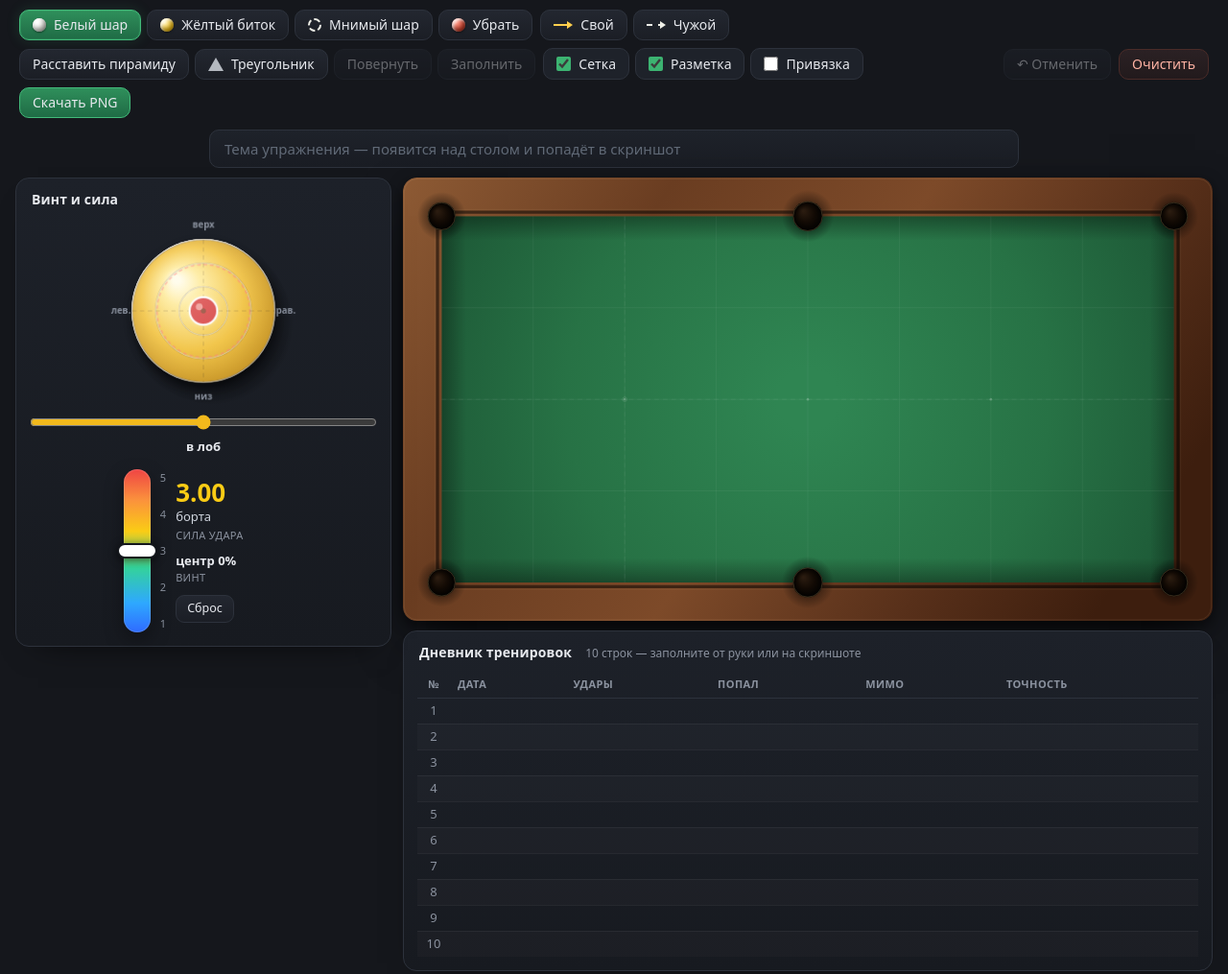
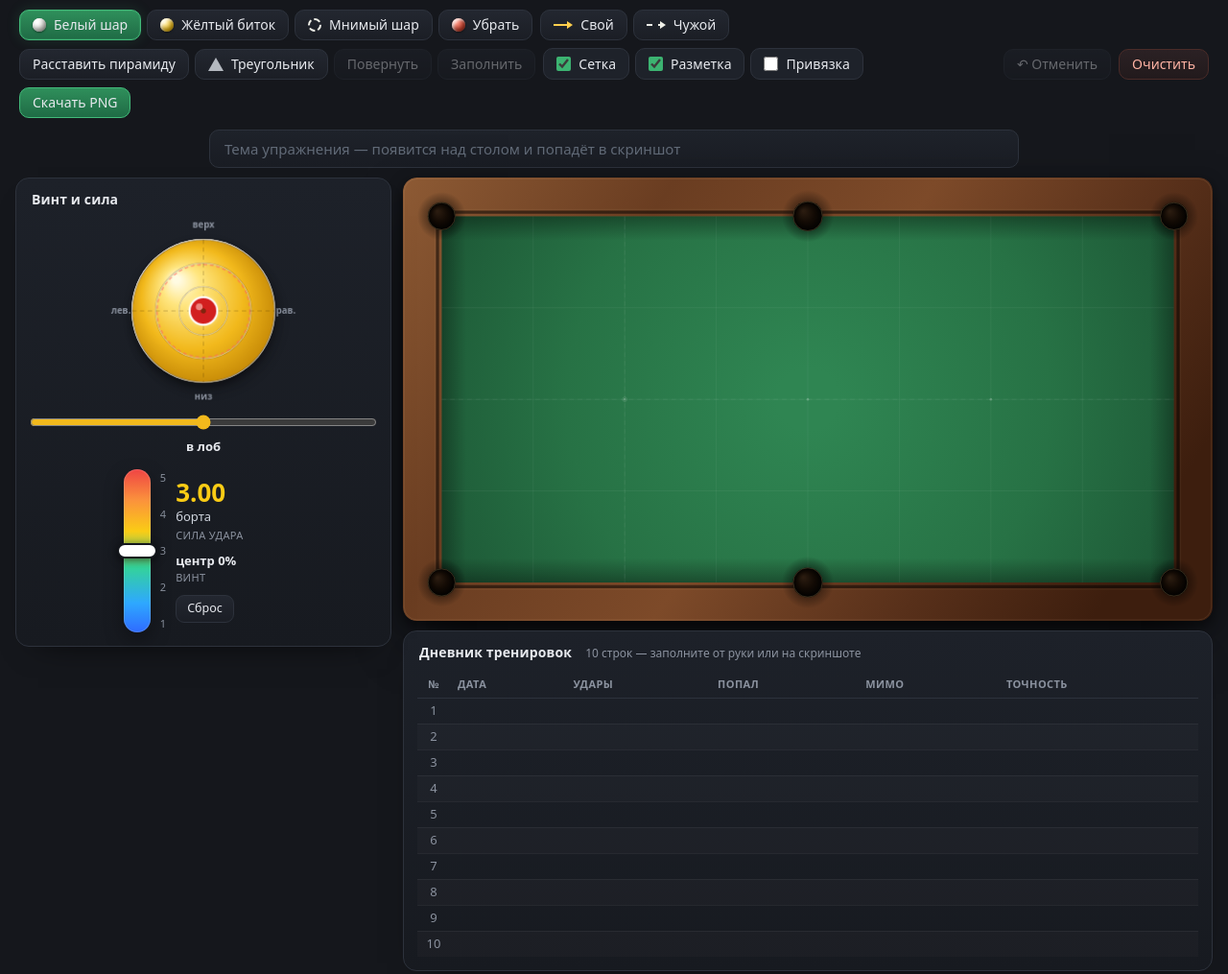
Before and after one commit to billiardpyramid/tournirs, a website: page trainer.html in a window 1280 px wide. Shown: the top 1015 px of the page at 96% size. Drawn offline with Linux system fonts and the light colour scheme.

Commit message:
Биток яркий, белый прицельный шар полупрозрачный поверх него

```diff
--- a/trainer.html
+++ b/trainer.html
@@ -325,16 +325,8 @@ body{background:#15171c;color:#e7e9ee;font:14px/1.45 system-ui,-apple-system,"Se
     opacity:0.4;
     background:radial-gradient(circle at 34% 30%, rgba(255,255,255,.9), rgba(236,236,230,.5) 62%, rgba(150,150,144,.35));
   }
-  /* тень битка: смещена вниз-вправо и лежит МЕЖДУ белым шаром и битком,
-     поэтому ложится на белый и показывает, что биток впереди */
-  .cut-shadow{
-    position:absolute; top:calc(50% + 13px); left:calc(50% + 9px);
-    width:168px; height:168px; border-radius:50%;
-    transform:translate(-50%,-50%);
-    z-index:0;
-    pointer-events:none;
-    background:radial-gradient(circle, rgba(0,0,0,.5) 0 46%, rgba(0,0,0,0) 72%);
-  }
+  /* в лоб шары совпали — дымки нет, биток просто яркий */
+  .aim.straight .cut-ball.ghost{opacity:0}
   /* у мишени нет квадратной рамки: скругление и тень заданы всем холстам сразу,
      а здесь они рисовали бы квадрат поверх белого прицельного шара */
   #spinCv{position:relative; z-index:1; border-radius:0; box-shadow:none; background:transparent}
@@ -447,7 +439,6 @@ body{background:#15171c;color:#e7e9ee;font:14px/1.45 system-ui,-apple-system,"Se
       <div class="aim">
         <div class="spin-ball">
           <div class="cut-ball white" id="cutWhite" aria-hidden="true"></div>
-          <div class="cut-shadow" aria-hidden="true"></div>
           <div class="cut-ball ghost" id="cutGhost" aria-hidden="true"></div>
           <canvas id="spinCv" width="210" height="210" aria-label="Точка удара по битку"></canvas>
         </div>
@@ -1191,16 +1182,18 @@ body{background:#15171c;color:#e7e9ee;font:14px/1.45 system-ui,-apple-system,"Se
   const cutCue = document.getElementById('cutCue');
   const cutLabel = document.getElementById('cutLabel');
   // порог сдвига (0…1), с которого резка называется этой дробью
+  // «1/2» стоит ровно на сдвиге в радиус: край белого шара приходится на центр битка.
+  // Остальные дроби разложены равномерно по обе стороны от этой точки.
   const CUT_STEPS = [
-    { at: 0.06, name: '7/8' },
-    { at: 0.18, name: '3/4' },
-    { at: 0.30, name: '2/3' },
+    { at: 0.10, name: '7/8' },
+    { at: 0.22, name: '3/4' },
+    { at: 0.34, name: '2/3' },
     { at: 0.42, name: '3/5' },
-    { at: 0.54, name: '1/2' },
-    { at: 0.64, name: '2/5' },
-    { at: 0.74, name: '1/3' },
-    { at: 0.84, name: '1/4' },
-    { at: 0.93, name: '1/8' },
+    { at: 0.50, name: '1/2' },
+    { at: 0.66, name: '2/5' },
+    { at: 0.76, name: '1/3' },
+    { at: 0.86, name: '1/4' },
+    { at: 0.94, name: '1/8' },
   ];
 
   function cutText(shift) {
@@ -1225,8 +1218,11 @@ body{background:#15171c;color:#e7e9ee;font:14px/1.45 system-ui,-apple-system,"Se
     }
     if (cutLabel) {
       cutLabel.textContent = cutText(v / 100);
-      cutLabel.classList.toggle('thin', Math.abs(v) >= 93);
-    }
+      cutLabel.classList.toggle('thin', Math.abs(v) >= 86);
+    }
+    // дымка пересечения появляется только когда резка есть
+    const aim = document.querySelector('.aim');
+    if (aim) aim.classList.toggle('straight', v === 0);
     cutRange.setAttribute('aria-valuetext', cutText(v / 100));
   }
 
```
